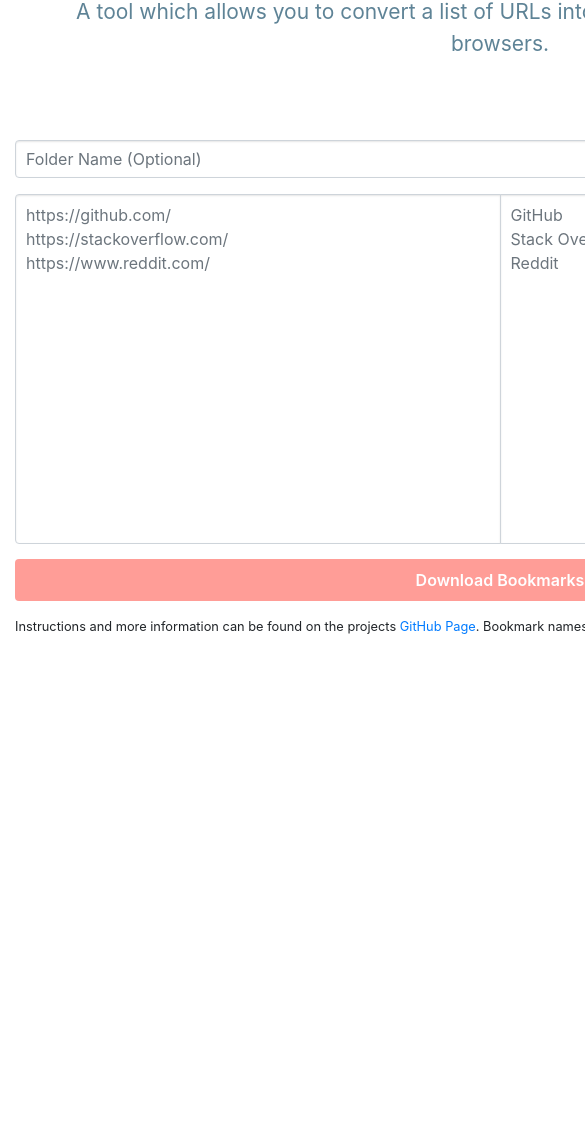
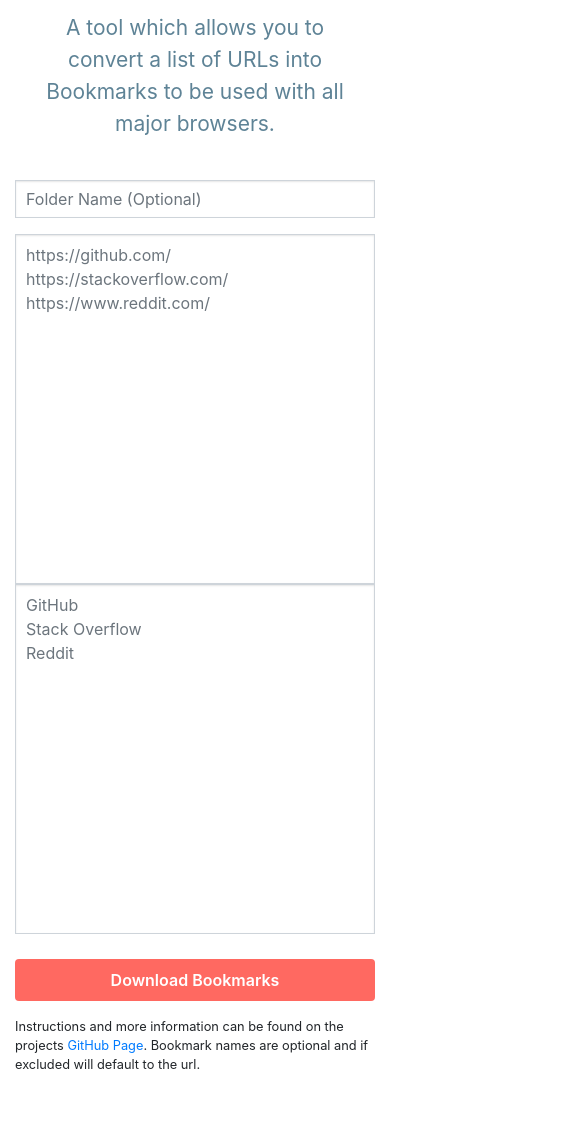
Before and after one commit to atkinsio/bookmarks-html-generator, a plain HTML site: page index.html in a window 390 px wide. Shown: the part 132-1271 px from the top of the page, 585 px wide, since content can reach past the window. Before the commit the page ends 844 px from the top, so only its background shows below. Drawn offline with nearby package versions, Linux system fonts and the light colour scheme.

Commit message:
adds responsive design and metadata

```diff
--- a/index.html
+++ b/index.html
@@ -1,40 +1,52 @@
 <head>
+   <title>Bookmarks HTML Generator</title>
+   <meta name="description" content="A free online tool which allows you to bulk import bookmarks from a text list online. Bookmark names are optionally supported.">
+   <meta name="viewport" content="width=device-width, initial-scale=1.0">
    <link rel="stylesheet" href="https://stackpath.bootstrapcdn.com/bootstrap/4.3.1/css/bootstrap.min.css" integrity="sha384-ggOyR0iXCbMQv3Xipma34MD+dH/1fQ784/j6cY/iJTQUOhcWr7x9JvoRxT2MZw1T" crossorigin="anonymous">
    <link rel="stylesheet" href="styles.css">
+
    <!-- Global site tag (gtag.js) - Google Analytics -->
    <script async src="https://www.googletagmanager.com/gtag/js?id=UA-159323720-1"></script>
    <script>
      window.dataLayer = window.dataLayer || [];
      function gtag(){dataLayer.push(arguments);}
      gtag('js', new Date());
-
      gtag('config', 'UA-159323720-1');
    </script>
 </head>
+
 <body>
    <div class="container">
-      <div class="col-md-8 mx-auto text-center">
+      <div class="row">
+         <div class="col-sm-12 mx-auto p-3 mt-4 text-center">
             <div class="header-title">
                <h1 class="wv-heading--title">
                   Bookmarks HTML Generator
                </h1>
-            <h2 class="wv-heading--subtitle">
-               A tool which allows you to convert a list of URLs into Bookmarks for use with all major browsers.
+               <h2 class="wv-heading--subtitle p-3">
+                  A tool which allows you to convert a list of URLs into Bookmarks to be used with all major browsers.
                </h2>
             </div>
          </div>
+      </div>
       <div class="row">
-         <div class="col-md-8 mx-auto">
+         <div class="col-sm-12 mx-auto">
                <div class="form-group">
-                     <input type="text" name="folder-name"  class="form-control my-input" id="folder-name" placeholder="Folder Name (Optional)">
+                  <input type="text" name="folder-name"  class="form-control my-input rounded-0" autocomplete="off" id="folder-name" placeholder="Folder Name (Optional)">
                </div>
-                  <div class="input-group">
-                     <textarea class="form-control my-input" id="bookmark-urls" placeholder=""></textarea>
-                     <textarea class="form-control my-input" id="bookmark-names" placeholder=""></textarea>
          </div>
-                  <div class="text-center ">
-                     <button class=" btn btn-block send-button tx-tfm" id="download-button" onclick="download()" disabled>Download Bookmarks</button>
       </div>
+      <div class="row no-gutters">
+         <div class="col-sm-6 mx-auto">
+            <textarea class="form-control my-input rounded-0" id="bookmark-urls" placeholder=""></textarea>
+         </div>
+         <div class="col-sm-6 mx-auto">
+            <textarea class="form-control my-input rounded-0"" id="bookmark-names" placeholder=""></textarea>
+         </div>
+      </div>
+      <div class="row">
+         <div class="col-sm-12 mx-auto mb-5">
+            <button class=" btn btn-block send-button tx-tfm text-center" id="download-button" onclick="download()">Download Bookmarks</button>
             <p class="small mt-3">Instructions and more information can be found on the projects <a href="https://github.com/atkinsio/bookmarks-html-generator" class="ps-hero__content__link">GitHub Page</a>. Bookmark names are optional and if excluded will default to the url.</p>
          </div>
       </div>
--- a/scripts.js
+++ b/scripts.js
@@ -58,12 +58,3 @@ document.getElementById("bookmark-names").placeholder = `GitHub
 Stack Overflow
 Reddit
 `;
-
-document.getElementById("bookmark-urls").addEventListener("keyup", function() {
-    var urlInput = document.getElementById('bookmark-urls').value;
-    if (urlInput != "") {
-        document.getElementById('download-button').removeAttribute("disabled");
-    } else {
-        document.getElementById('download-button').setAttribute("disabled", null);
-    }
-});
--- a/styles.css
+++ b/styles.css
@@ -4,10 +4,11 @@ width:100%;
 font-weight: 600;
 color:#fff;
 padding: 8px 25px;
-margin-top: 15px;
+margin-top: 25px;
 }
 .btn:hover{
 color:#fff;
+border-color: #4c5357;
 }
 .my-input{
 box-shadow: inset 0 1px 2px rgba(0, 0, 0, 0.1);
@@ -15,8 +16,12 @@ cursor: text;
 padding: 8px 10px;
 transition: border .1s linear;
 }
-.header-title{
-margin: 5rem 0;
+.my-input:focus {
+  border-color: #4c5357;
+  box-shadow: none;
+}
+.my-input:hover {
+  border-color: #4c5357;
 }
 h1{
 font-size: 31px;
@@ -36,6 +41,9 @@ textarea {
   overflow: hidden;
   resize: none;
 }
-.container {
-  min-width: 1000px;
+
+@media (min-width: 1200px) {
+  .container{
+      max-width: 800px;
+  }
 }
```
Lines whose indentation alone changed are shown as unchanged.
